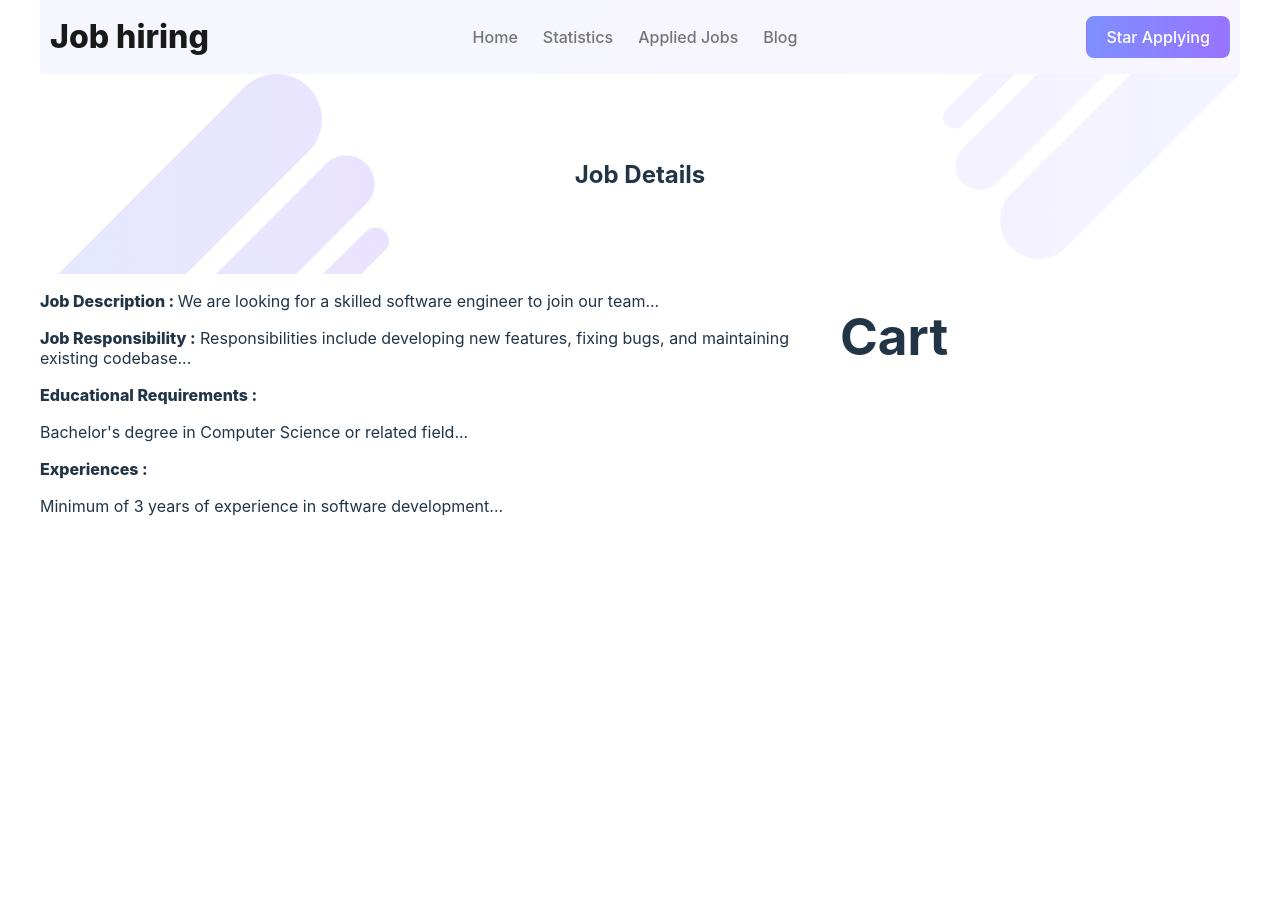
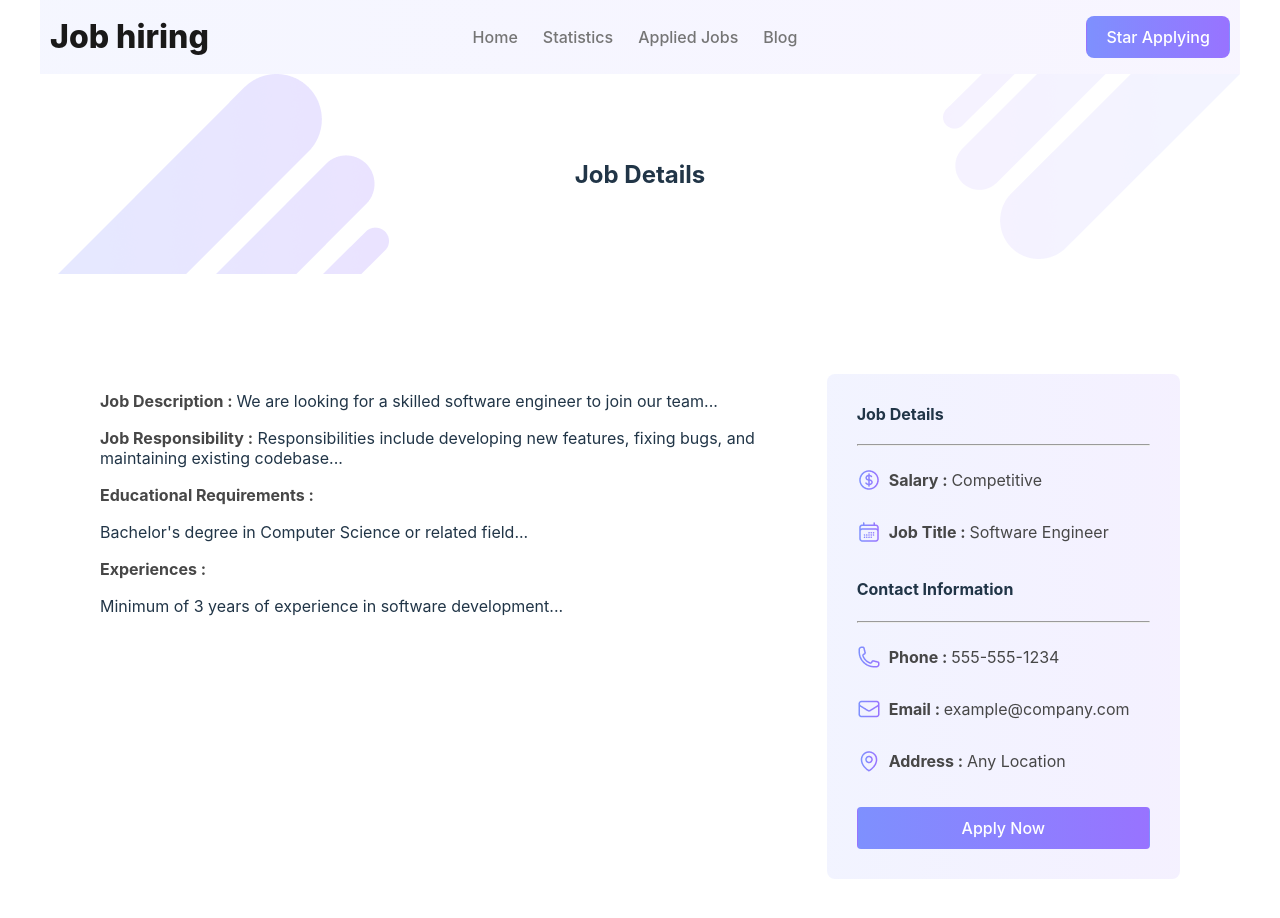
Before and after one commit to HmSani6699/As-project-9, a React (Vite) app: page /jobDetails/1 in a window 1280 px wide. Shown: the top 918 px of the page. Before the commit the page ends 800 px from the top, so only its background shows below. Built offline with nearby package versions, Linux system fonts and the light colour scheme.

Commit message:
job details part complete

```diff
--- a/src/component/JobDetails/JobDetails.jsx
+++ b/src/component/JobDetails/JobDetails.jsx
@@ -1,5 +1,7 @@
 import { useLoaderData, useParams } from 'react-router-dom';
 import './jobDetails.css';
+import { FontAwesomeIcon } from '@fortawesome/react-fontawesome';
+import { faEnvelope, faEnvelopeOpen, faLocationDot, faPhone, faSackDollar } from '@fortawesome/free-solid-svg-icons';
 
 const JobDetails = () => {
     const loadId = useParams();
@@ -23,7 +25,40 @@ const JobDetails = () => {
                     <p>{experiences}</p>
                 </div>
                 <div className='details-right-info'>
-                    <h1>Cart</h1>
+                    <h4 className='top-title'>Job Details</h4>
+                    <hr />
+                    <div className='cart-info'>
+                        <img src="/public/Frame.png" alt="" />
+                        <p> <span>Salary : </span> {salary}</p>
+                    </div>
+
+                    <div className='cart-info'>
+                        <img src="/public/Frame-1.png" alt="" />
+                        <p> <span>Job Title : </span> {jobTitle}</p>
+                    </div>
+                    <h4>Contact Information</h4>
+                    <hr />
+
+                    <div className='cart-info'>
+
+                    </div>
+                    <div className='cart-info'>
+                        <img src="/public/Frame-2.png" alt="" />
+                        <p> <span>Phone : </span> {contactInformation.phone}</p>
+                    </div>
+                    <div className='cart-info'>
+                        <img src="/public/Frame-3.png" alt="" />
+                        <p> <span>Email : </span> {contactInformation.email}</p>
+                    </div>
+
+                    <div className='cart-info'>
+                        <img src="/public/Frame-4.png" alt="" />
+                        <p><span>Address : </span> {location}</p>
+                    </div>
+
+
+
+                    <button className='apply-now-btn'>Apply Now</button>
                 </div>
             </div>
         </div>
--- a/src/component/JobDetails/jobDetails.css
+++ b/src/component/JobDetails/jobDetails.css
@@ -15,12 +15,46 @@
 .details-container {
     display: grid;
     grid-template-columns: 2fr 1fr;
+    margin: 100px 60px;
+    gap: 20px;
 }
 
 .details-left-info p {
     margin: 17px 0;
 }
 
-.details-left-info span {
-    font-weight: 800;
+.details-left-info span,
+.details-right-info span {
+    font-weight: 700;
+    color: #474747;
 }
+
+/* details-right-info style */
+.details-right-info {
+    background: linear-gradient(90deg, rgba(126, 144, 254, 0.1) 0%, rgba(152, 115, 255, 0.1) 100%);
+    border-radius: 8px;
+    padding: 30px;
+}
+
+.top-title {
+    margin: 0px 0 20px 0;
+}
+
+.cart-info {
+    display: flex;
+    align-items: center;
+    gap: 8px;
+}
+
+.details-right-info p {
+    color: #474747;
+}
+
+.apply-now-btn {
+    background: linear-gradient(90deg, #7E90FE 0%, #9873FF 100%);
+    border-radius: 4px;
+    padding: 10px;
+    margin-top: 20px;
+    width: 100%;
+    color: white;
+}
```
